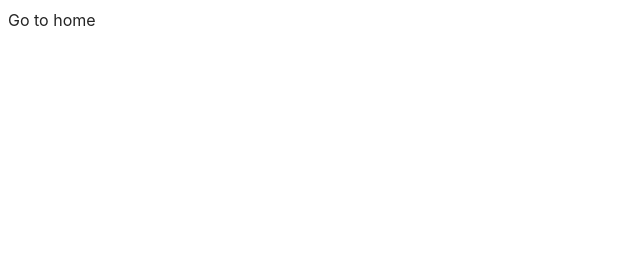
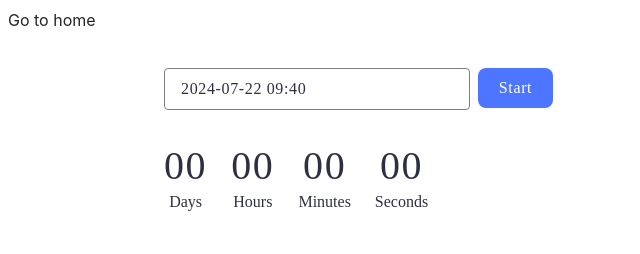
Before and after one commit to IrynaRybachok/goit-js-hw-10, a website built with Vite: page src/1-timer.html in a window 1280 px wide. Shown: the whole page, without its empty margins (0-640 px from the left). Built offline with nearby package versions, Linux system fonts and the light colour scheme.

Commit message:
make task 1-timer

```diff
--- a/package.json
+++ b/package.json
@@ -9,12 +9,14 @@
     "preview": "vite preview"
   },
   "devDependencies": {
-    "vite": "^4.5.2",
-    "glob": "^8.1.0"
+    "glob": "^8.1.0",
+    "vite": "^4.5.2"
   },
   "author": "Alexander Repeta <alexander.repeta@gmail.com>",
   "license": "ISC",
   "dependencies": {
+    "flatpickr": "^4.6.13",
+    "izitoast": "^1.4.0",
     "vite-plugin-full-reload": "^1.0.5",
     "vite-plugin-html-inject": "^1.0.1"
   }
--- a/src/1-timer.html
+++ b/src/1-timer.html
@@ -7,9 +7,33 @@
     <link rel="stylesheet" href="./css/styles.css" />
 </head>
 <body>
-    <section>
-        <a href="./index.html">Go to home</a>
+    <a class="btn-home" href="./index.html">Go to home</a>
+
+    <section class="page-timer">
+        <div class="calendar">
+            <input type="text" id="datetime-picker" />
+            <button type="button" data-start>Start</button>
+        </div>
+        <div class="timer">
+            <div class="field">
+                <span class="value" data-days>00</span>
+                <span class="label">Days</span>
+            </div>
+            <div class="field">
+                <span class="value" data-hours>00</span>
+                <span class="label">Hours</span>
+            </div>
+            <div class="field">
+                <span class="value" data-minutes>00</span>
+                <span class="label">Minutes</span>
+            </div>
+            <div class="field">
+                <span class="value" data-seconds>00</span>
+                <span class="label">Seconds</span>
+            </div>
+        </div>
     </section>
+
 
     <script type="module" src="./js/1-timer.js"></script>
 </body>
--- a/src/css/1-timer.css
+++ b/src/css/1-timer.css
@@ -0,0 +1,86 @@
+.btn-home{
+
+}
+
+.page-timer {
+    padding: 36px 156px;
+}
+
+.calendar {
+    display: flex;
+    gap: 8px;
+    margin-bottom: 32px;
+}
+
+#datetime-picker {
+    width: 272px;
+    padding: 8px 16px;
+    width: 272px;
+    border-radius: 4px;
+    border: 1px solid #808080;
+    color: #2E2F42;
+    font-family: Montserrat;
+    font-size: 16px;
+    font-weight: 400;
+    line-height: 24px; /* 150% */
+    letter-spacing: 0.64px;
+    transition: border-color 250ms cubic-bezier(0.4, 0, 0.2, 1);
+}
+
+#datetime-picker:focus {
+    border-color: #4E75FF;
+}
+
+#datetime-picker:hover {
+    border-color: #000;
+}
+
+button {
+    width: 75px;
+    height: 40px;
+    display: flex;
+    justify-content: center;
+    align-items: center;
+    padding: 8px 16px;
+    border-radius: 8px;
+    background-color: #4E75FF;
+    color: #FFF;
+    font-family: Montserrat;
+    font-size: 16px;
+    font-weight: 500;
+    line-height: 24px; /* 150% */
+    letter-spacing: 0.64px;
+    border: none;
+    transition: background-color 250ms cubic-bezier(0.4, 0, 0.2, 1);
+}
+
+button:hover, button:focus {
+    background-color: #6C8CFF;
+}
+
+.timer {
+    display: flex;
+    gap: 24px;
+}
+
+.field {
+    display: flex;
+    flex-direction: column;
+    align-items: center;
+    justify-content: center;
+}
+
+.value {
+    color: #2E2F42;
+    font-family: Montserrat;
+    font-size: 40px;
+    line-height: 48px; /* 120% */
+    letter-spacing: 1.6px;
+}
+
+.label {
+    color: #2E2F42;
+    font-family: Montserrat;
+    font-size: 16px;
+    line-height: 24px; /* 150% */
+}
--- a/src/js/1-timer.js
+++ b/src/js/1-timer.js
@@ -0,0 +1,99 @@
+// Описаний в документації
+import flatpickr from "flatpickr";
+// Додатковий імпорт стилів
+import "flatpickr/dist/flatpickr.min.css";
+
+// Описаний у документації
+import iziToast from "izitoast";
+// Додатковий імпорт стилів
+import "izitoast/dist/css/iziToast.min.css";
+
+
+const btnStart = document.querySelector("[data-start]");
+const calendar = document.querySelector("#datetime-picker");
+const dataDays = document.querySelector("[data-days]");
+const dataHours = document.querySelector("[data-hours]");
+const datamMinutes = document.querySelector("[data-minutes]");
+const dataSeconds = document.querySelector("[data-seconds]");
+btnStart.addEventListener("click", handleStartTimer);
+
+btnStart.disabled = true;
+
+let userSelectedDate = 0;
+
+const options = {
+    enableTime: true,
+    time_24hr: true,
+    defaultDate: new Date(),
+    minuteIncrement: 1,
+    onClose(selectedDates) {
+        if( selectedDates[0].getTime() < Date.now() ){
+            iziToast.show({
+                title: '',
+                message: 'Please choose a date in the future',
+                position: 'topRight',
+                backgroundColor: '#EF4040',
+                messageColor: 'white',
+                closeOnClick: true,
+                close: false,
+            });
+        }else{
+            userSelectedDate = selectedDates[0].getTime();
+            btnStart.disabled = false;
+        }
+        console.log(selectedDates[0]);
+    },
+};
+
+const fr = flatpickr("#datetime-picker", options);
+
+let intervalID = 0;
+
+function handleStartTimer(){
+    if (intervalID){
+        return;
+    }
+    intervalID = setInterval(() => {
+        btnStart.disabled = true;
+        calendar.disabled = true;
+
+        const diffTime = userSelectedDate - Date.now();
+        const {days, hours, minutes, seconds} = convertMs(diffTime);
+
+        dataDays.textContent = addLeadingZero(days);
+        dataHours.textContent = addLeadingZero(hours);
+        datamMinutes.textContent = addLeadingZero(minutes);
+        dataSeconds.textContent = addLeadingZero(seconds);
+
+        const isTimerFinished = [days, hours, minutes, seconds].every(value => value === 0);
+
+        if (isTimerFinished) {
+            clearInterval(intervalID);
+            calendar.disabled = false;
+        }
+    }, 1000)
+
+}
+
+function convertMs(ms) {
+    // Number of milliseconds per unit of time
+    const second = 1000;
+    const minute = second * 60;
+    const hour = minute * 60;
+    const day = hour * 24;
+
+    // Remaining days
+    const days = Math.floor(ms / day);
+    // Remaining hours
+    const hours = Math.floor((ms % day) / hour);
+    // Remaining minutes
+    const minutes = Math.floor(((ms % day) % hour) / minute);
+    // Remaining seconds
+    const seconds = Math.floor((((ms % day) % hour) % minute) / second);
+
+    return { days, hours, minutes, seconds };
+}
+
+function addLeadingZero(value){
+    return String(value).padStart(2, "0");
+}
```
Also changed, not shown: src/index.html (+2 -2 lines), 1 other file.
